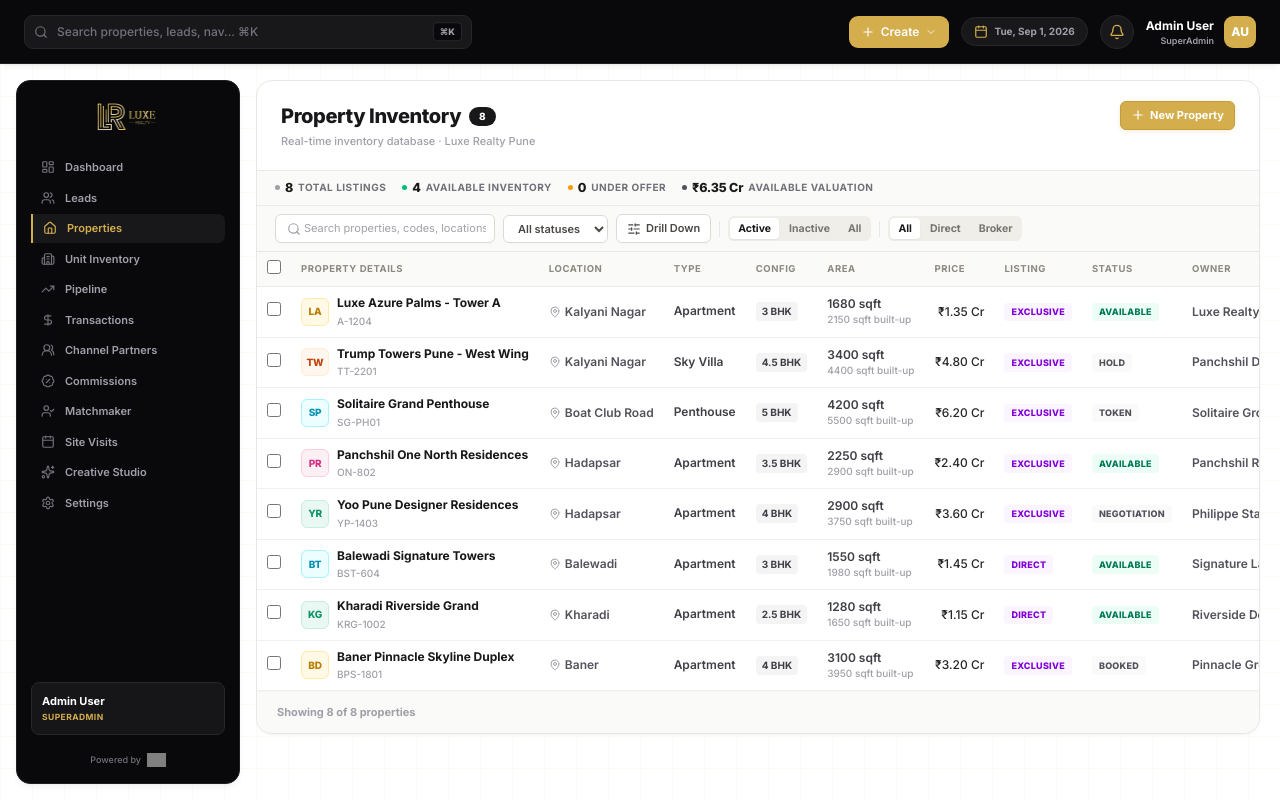
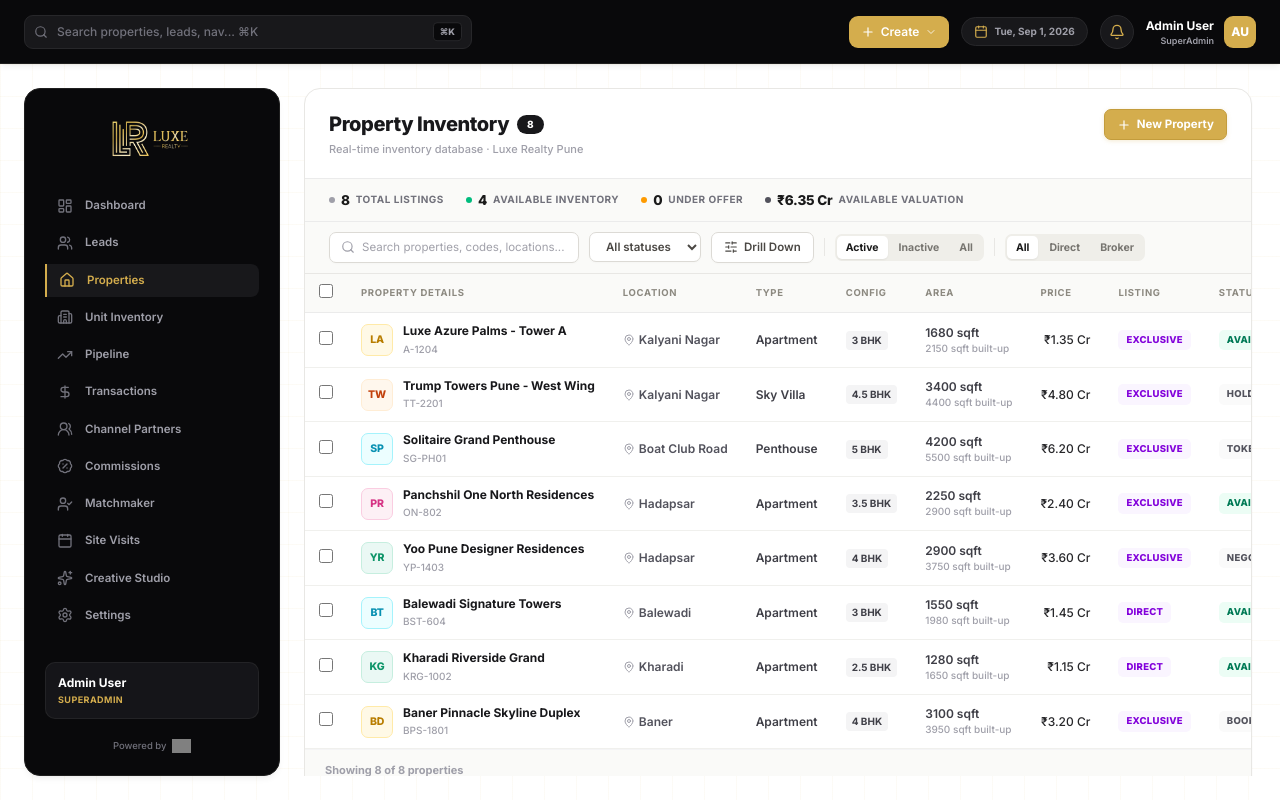
Before and after one commit to abubakarop461-bit/Saas-tool-, a Next.js app: page /properties in a window 1280 px wide. Built offline with nearby package versions, Linux system fonts and the light colour scheme; grey boxes are pictures that could not be loaded.

Commit message:
style(ui): restore premium spacious padding, breathing room margins, and elegant proportions across layout and leads table

```diff
--- a/app/leads/page.tsx
+++ b/app/leads/page.tsx
@@ -1072,12 +1072,12 @@
                     </td>
 
                     {/* Config */}
-                    <td className="font-semibold text-zinc-700 text-[11px]">
+                    <td className="font-semibold text-zinc-700 text-xs">
                       {lead.configuration || '—'}
                     </td>
 
                     {/* Location */}
-                    <td className="text-zinc-600 font-normal text-[11px] max-w-[140px] truncate">
+                    <td className="text-zinc-600 font-normal text-xs max-w-[150px] truncate">
                       {lead.preferred_location || '—'}
                     </td>
 
@@ -1100,17 +1100,17 @@
                                 console.error('Error updating assignee:', err);
                               }
                             }}
-                            className="bg-transparent hover:bg-zinc-50 border border-transparent hover:border-zinc-200 rounded pr-4 pl-1 py-0.5 text-[11px] text-zinc-800 font-medium transition-all focus:outline-none focus:border-[#d4ad4d] cursor-pointer appearance-none"
+                            className="bg-transparent hover:bg-zinc-50 border border-transparent hover:border-zinc-200 rounded pr-4 pl-1 py-0.5 text-xs text-zinc-800 font-medium transition-all focus:outline-none focus:border-[#d4ad4d] cursor-pointer appearance-none"
                           >
                             <option value="">Unassigned</option>
                             {salesExecutives.map(exec => (
                               <option key={exec.id} value={exec.id}>{exec.full_name}</option>
                             ))}
                           </select>
-                          <ChevronDown className="h-2.5 w-2.5 text-zinc-400 absolute right-0.5 pointer-events-none group-hover/assign:text-zinc-700 transition-colors" />
+                          <ChevronDown className="h-3 w-3 text-zinc-400 absolute right-0.5 pointer-events-none group-hover/assign:text-zinc-700 transition-colors" />
                         </div>
                       ) : (
-                        <span className="px-1 py-0.5 rounded bg-zinc-50 border border-zinc-200 text-[10.5px] font-medium text-zinc-700 inline-block w-28 truncate text-left">
+                        <span className="px-1.5 py-0.5 rounded bg-zinc-50 border border-zinc-200 text-xs font-medium text-zinc-700 inline-block w-32 truncate text-left">
                           {salesExecutives.find(x => x.id === lead.assigned_to)?.full_name || 'Unassigned'}
                         </span>
                       )}
@@ -1124,7 +1124,7 @@
                           value={lead.status || "Hot"}
                           onChange={(e) => handleRowStatusChange(lead.id, e.target.value)}
                           className={cx(
-                            "cursor-pointer rounded border px-2 py-0.5 text-[9px] font-black uppercase tracking-wider outline-none transition-all focus:ring-1 focus:ring-[#d4ad4d]/40 appearance-none text-center",
+                            "cursor-pointer rounded border px-2.5 py-0.5 text-[9.5px] font-black uppercase tracking-wider outline-none transition-all focus:ring-1 focus:ring-[#d4ad4d]/40 appearance-none text-center",
                             (lead.status || '').toLowerCase() === 'warm'
                               ? 'bg-[#fff8e6] border-[#ffe099] text-[#b87d00]'
                               : (lead.status || '').toLowerCase() === 'closed'
@@ -1149,7 +1149,7 @@
                           value={lead.stage_id || "New inquiry"}
                           onChange={(e) => handleRowStageChange(lead.id, e.target.value)}
                           className={cx(
-                            "cursor-pointer rounded border px-2 py-0.5 text-[9px] font-bold tracking-tight outline-none transition-all focus:ring-1 focus:ring-[#d4ad4d]/40 appearance-none text-left whitespace-nowrap",
+                            "cursor-pointer rounded border px-2 py-0.5 text-[9.5px] font-bold tracking-tight outline-none transition-all focus:ring-1 focus:ring-[#d4ad4d]/40 appearance-none text-left whitespace-nowrap",
                             getStageStyle(lead.stage_id || "New inquiry")
                           )}
                         >
@@ -1162,30 +1162,30 @@
 
                     {/* Actions — gold View → text + icon share */}
                     <td onClick={(e) => e.stopPropagation()} className="text-center">
-                      <div className="flex items-center justify-center gap-1.5">
+                      <div className="flex items-center justify-center gap-2">
                         <button
                           onClick={() => handleOpenLead(lead)}
-                          className="text-[9.5px] font-bold text-[#d4ad4d] hover:text-[#b8922e] transition-colors whitespace-nowrap"
+                          className="text-[10px] font-bold text-[#d4ad4d] hover:text-[#b8922e] transition-colors whitespace-nowrap"
                         >
                           View →
                         </button>
                         <DropdownMenu>
                           <DropdownMenuTrigger asChild>
-                            <button className="p-0.5 rounded text-zinc-400 hover:text-zinc-700 hover:bg-zinc-100 transition-colors">
+                            <button className="p-1 rounded text-zinc-400 hover:text-zinc-700 hover:bg-zinc-100 transition-colors">
                               <Share2 className="h-3 w-3" />
                             </button>
                           </DropdownMenuTrigger>
-                          <DropdownMenuContent align="end" className="w-40 bg-white border border-zinc-200 rounded-lg shadow-lg p-1 z-30">
-                            <DropdownMenuItem onClick={() => copyToClipboard(generateShareText(lead), "Lead details copied!")} className="flex items-center gap-1.5 cursor-pointer text-[11px] font-semibold text-zinc-700 hover:text-zinc-900 px-2 py-1 rounded hover:bg-zinc-50">
-                              <Copy className="h-3 w-3 text-zinc-400" />
+                          <DropdownMenuContent align="end" className="w-44 bg-white border border-zinc-200 rounded-lg shadow-lg p-1 z-30">
+                            <DropdownMenuItem onClick={() => copyToClipboard(generateShareText(lead), "Lead details copied!")} className="flex items-center gap-2 cursor-pointer text-xs font-semibold text-zinc-700 hover:text-zinc-900 px-2 py-1.5 rounded hover:bg-zinc-50">
+                              <Copy className="h-3.5 w-3.5 text-zinc-400" />
                               Copy details
                             </DropdownMenuItem>
-                            <DropdownMenuItem onClick={() => shareWhatsApp(lead)} className="flex items-center gap-1.5 cursor-pointer text-[11px] font-semibold text-zinc-700 hover:text-zinc-900 px-2 py-1 rounded hover:bg-zinc-50">
-                              <MessageSquare className="h-3 w-3 text-emerald-500" />
+                            <DropdownMenuItem onClick={() => shareWhatsApp(lead)} className="flex items-center gap-2 cursor-pointer text-xs font-semibold text-zinc-700 hover:text-zinc-900 px-2 py-1.5 rounded hover:bg-zinc-50">
+                              <MessageSquare className="h-3.5 w-3.5 text-emerald-500" />
                               WhatsApp
                             </DropdownMenuItem>
-                            <DropdownMenuItem onClick={() => shareEmail(lead)} className="flex items-center gap-1.5 cursor-pointer text-[11px] font-semibold text-zinc-700 hover:text-zinc-900 px-2 py-1 rounded hover:bg-zinc-50">
-                              <Mail className="h-3 w-3 text-zinc-400" />
+                            <DropdownMenuItem onClick={() => shareEmail(lead)} className="flex items-center gap-2 cursor-pointer text-xs font-semibold text-zinc-700 hover:text-zinc-900 px-2 py-1.5 rounded hover:bg-zinc-50">
+                              <Mail className="h-3.5 w-3.5 text-zinc-400" />
                               Email
                             </DropdownMenuItem>
                           </DropdownMenuContent>
--- a/app/styles/porcelain.css
+++ b/app/styles/porcelain.css
@@ -14,8 +14,8 @@
   display: flex;
   align-items: center;
   flex-wrap: wrap;
-  gap: 16px;
-  padding: 8px 18px;
+  gap: 22px;
+  padding: 11px 24px;
   border-bottom: 1px solid #ebebeb;
   background: #fafaf8;
 }
@@ -23,22 +23,22 @@
 .dc-stat {
   display: flex;
   align-items: center;
-  gap: 5px;
-  font-size: 10px;
+  gap: 6px;
+  font-size: 10.5px;
   font-weight: 600;
   color: #8c8980;
 }
 
 .dc-stat-num {
-  font-size: 12.5px;
+  font-size: 13.5px;
   font-weight: 800;
   color: #1a1a1a;
   letter-spacing: -0.2px;
 }
 
 .dc-stat-dot {
-  width: 5px;
-  height: 5px;
+  width: 6px;
+  height: 6px;
   border-radius: 50%;
   flex-shrink: 0;
 }
@@ -46,8 +46,8 @@
 .dc-toolbar {
   display: flex;
   align-items: center;
-  gap: 8px;
-  padding: 8px 18px;
+  gap: 10px;
+  padding: 10px 24px;
   border-bottom: 1px solid #e8e7e4;
   background: #fafaf8;
   flex-wrap: wrap;
@@ -56,17 +56,17 @@
 .dc-search-container {
   position: relative;
   flex: 1;
-  min-width: 150px;
-  max-width: 220px;
+  min-width: 170px;
+  max-width: 250px;
 }
 
 .dc-search {
   width: 100%;
-  padding: 5px 8px 5px 28px;
+  padding: 6px 10px 6px 32px;
   background: #ffffff;
   border: 1px solid #dcdad5;
-  border-radius: 6px;
-  font-size: 11px;
+  border-radius: 7px;
+  font-size: 11.5px;
   color: #1a1a1a;
   box-shadow: 0 1px 2px rgba(0,0,0,0.02);
 }
@@ -79,10 +79,10 @@
   display: inline-flex;
   align-items: center;
   justify-content: center;
-  gap: 5px;
-  padding: 5px 10px;
-  border-radius: 6px;
-  font-size: 11px;
+  gap: 6px;
+  padding: 6px 12px;
+  border-radius: 7px;
+  font-size: 11.5px;
   font-weight: 600;
   cursor: pointer;
   white-space: nowrap;
@@ -115,7 +115,7 @@
 
 .dc-divider {
   width: 1px;
-  height: 16px;
+  height: 18px;
   background: #e8e7e4;
   flex-shrink: 0;
 }
@@ -123,14 +123,14 @@
 .dc-seg {
   display: flex;
   background: #efeee9;
-  border-radius: 6px;
+  border-radius: 7px;
   padding: 2px;
   gap: 2px;
 }
 
 .dc-seg-btn {
-  padding: 3px 8px;
-  border-radius: 4px;
+  padding: 3.5px 9px;
+  border-radius: 5px;
   font-size: 10.5px;
   font-weight: 700;
   cursor: pointer;
@@ -156,7 +156,7 @@
 .dc-table {
   width: 100%;
   border-collapse: collapse;
-  font-size: 11.5px;
+  font-size: 12px;
 }
 
 .dc-table thead tr {
@@ -164,19 +164,19 @@
 }
 
 .dc-table th {
-  padding: 8px 10px;
+  padding: 10px 14px;
   text-align: left;
   font-size: 9.5px;
   font-weight: 700;
   color: #8c8980;
-  letter-spacing: 0.06em;
+  letter-spacing: 0.07em;
   text-transform: uppercase;
   border-bottom: 1px solid #ebebeb;
   white-space: nowrap;
 }
 
 .dc-table td {
-  padding: 8px 10px;
+  padding: 10px 14px;
   border-bottom: 1px solid #f0f0ed;
   color: #27272a;
   font-weight: 500;
@@ -192,17 +192,17 @@
 .dc-name-cell {
   display: flex;
   align-items: center;
-  gap: 8px;
+  gap: 10px;
 }
 
 .dc-avatar {
-  width: 28px;
-  height: 28px;
-  border-radius: 6px;
+  width: 32px;
+  height: 32px;
+  border-radius: 7px;
   display: inline-flex;
   align-items: center;
   justify-content: center;
-  font-size: 10px;
+  font-size: 10.5px;
   font-weight: 800;
   flex-shrink: 0;
   letter-spacing: -0.2px;
@@ -213,9 +213,9 @@
   display: inline-flex;
   align-items: center;
   justify-content: center;
-  padding: 1.5px 6px;
-  border-radius: 4px;
-  font-size: 9px;
+  padding: 2px 7px;
+  border-radius: 5px;
+  font-size: 9.5px;
   font-weight: 800;
   text-transform: uppercase;
   letter-spacing: 0.03em;
--- a/components/layout/AppShell.tsx
+++ b/components/layout/AppShell.tsx
@@ -74,10 +74,10 @@
         <div className="h-screen w-screen bg-transparent flex flex-col font-sans overflow-hidden">
           <Header onToggleMenu={() => setIsMobileOpen(prev => !prev)} />
 
-          <div className="flex-1 flex w-full px-3 py-3 md:px-4 md:py-4 gap-3 md:gap-4 overflow-hidden relative">
+          <div className="flex-1 flex w-full px-4 py-4 md:px-6 md:py-6 gap-4 md:gap-6 overflow-hidden relative">
 
             {/* Desktop Sidebar Navigation (Hidden on Mobile) */}
-            <aside className="w-56 shrink-0 bg-zinc-950 border border-zinc-850 rounded-[14px] p-3.5 hidden lg:flex flex-col justify-between shadow-md text-left">
+            <aside className="w-64 shrink-0 bg-zinc-950 border border-zinc-850 rounded-[16px] p-4 md:p-5 hidden lg:flex flex-col justify-between shadow-md text-left">
               <SidebarNav />
             </aside>
 
--- a/components/layout/SidebarNav.tsx
+++ b/components/layout/SidebarNav.tsx
@@ -46,21 +46,21 @@
 
   return (
     <div className={`flex flex-col justify-between h-full w-full text-left ${className}`}>
-      <div className="space-y-3">
+      <div className="space-y-4">
 
         {/* Prominent Brand Logo */}
-        <div className="px-1 pt-0.5 pb-1 flex items-center justify-center">
+        <div className="px-1 pt-1 pb-2 flex items-center justify-center">
           <Link href="/dashboard" className="block group">
             <img
               src="/luxe-logo.png"
               alt="Luxe Realty Logo"
-              className="h-10 w-auto object-contain transition-transform group-hover:scale-105"
+              className="h-13 w-auto object-contain transition-transform group-hover:scale-105"
             />
           </Link>
         </div>
 
         {/* Navigation Items */}
-        <nav className="space-y-0.5">
+        <nav className="space-y-1">
           {filteredNavItems.map((item) => {
             const isActive = pathname === item.href || (pathname !== '/' && item.href !== '/' && pathname.startsWith(item.href));
             const Icon = item.icon;
@@ -69,13 +69,13 @@
                 key={item.title}
                 href={item.href}
                 onClick={onClose}
-                className={`flex items-center gap-2.5 px-2.5 py-1.5 rounded-[7px] text-[11px] font-semibold transition-all ${
+                className={`flex items-center gap-3 px-3 py-2 rounded-[8px] text-[11.5px] font-semibold transition-all ${
                   isActive
                     ? 'bg-zinc-900 text-[#d4ad4d] border-l-2 border-[#d4ad4d] rounded-l-none font-bold'
-                    : 'text-zinc-400 hover:text-white hover:bg-zinc-900/80'
+                    : 'text-zinc-400 hover:text-white hover:bg-zinc-900/90'
                 }`}
               >
-                <Icon className={`h-3.5 w-3.5 shrink-0 ${isActive ? 'text-[#d4ad4d]' : 'text-zinc-500'}`} />
+                <Icon className={`h-4 w-4 shrink-0 ${isActive ? 'text-[#d4ad4d]' : 'text-zinc-500'}`} />
                 <span className="truncate">{item.title}</span>
               </Link>
             );
@@ -84,10 +84,10 @@
       </div>
 
       {/* User Status Card */}
-      <div className="space-y-2 pt-2">
-        <div className="p-2.5 bg-zinc-900/90 border border-zinc-800 rounded-[8px] space-y-0.5">
-          <p className="text-[11px] font-bold text-white truncate">{profile?.full_name || 'Active User'}</p>
-          <p className="text-[8.5px] font-bold text-[#d4ad4d] uppercase tracking-wider">{profile?.role || 'Sales Executive'}</p>
+      <div className="space-y-2.5 pt-2">
+        <div className="p-3 bg-zinc-900/90 border border-zinc-800/80 rounded-[10px] space-y-0.5">
+          <p className="text-xs font-bold text-white truncate">{profile?.full_name || 'Active User'}</p>
+          <p className="text-[9px] font-bold text-[#d4ad4d] uppercase tracking-wider">{profile?.role || 'Sales Executive'}</p>
         </div>
 
         {/* Powered by Outgrow Logo Footer */}
@@ -96,7 +96,7 @@
             href="https://www.letsoutgrow.com/"
             target="_blank"
             rel="noopener noreferrer"
-            className="inline-flex items-center justify-center gap-1.5 text-[9px] font-bold text-zinc-500 hover:text-white transition-colors group"
+            className="inline-flex items-center justify-center gap-1.5 text-[9.5px] font-bold text-zinc-500 hover:text-white transition-colors group"
           >
             <span className="text-zinc-500 font-medium">Powered by</span>
             <img
```
